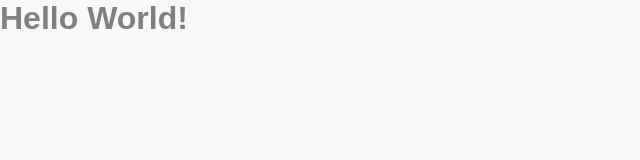
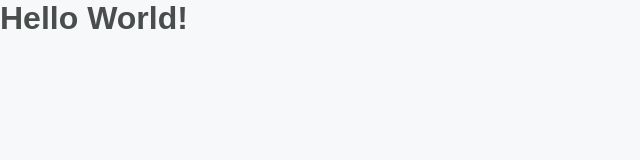
Before and after one commit to theuslefone/ProjetoNLW, a Next.js app: page / in a window 1280 px wide. Shown: the top 160 px of the page, without its empty margins (0-640 px from the left). Built offline with nearby package versions, Linux system fonts and the light colour scheme.

Commit message:
Configura fonte

```diff
--- a/src/styles/global.scss
+++ b/src/styles/global.scss
@@ -38,8 +38,13 @@
   }
 
   body, input, textarea, button {
-      font: 500 1rem sans-serif;
+      font: 500 1rem Inter, sans-serif;
       color: var(--gray-500);
+  }
+  h1, h2, h3, h4, h5, h6{
+      font-weight: 600;
+      font-family: Lexend, sans-serif;
+      color: var(--gray-800);
   }
 
   h1{
```
